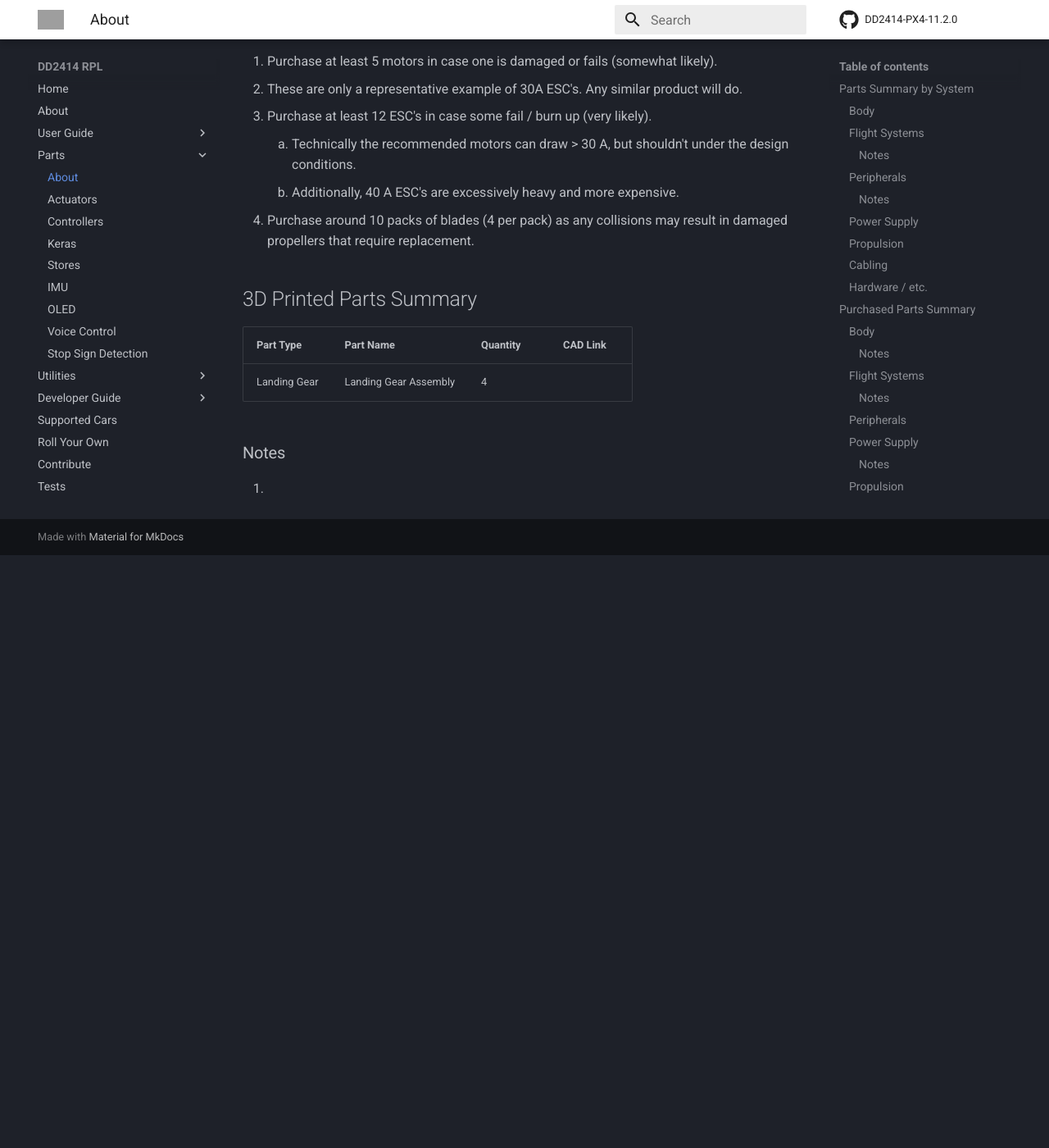
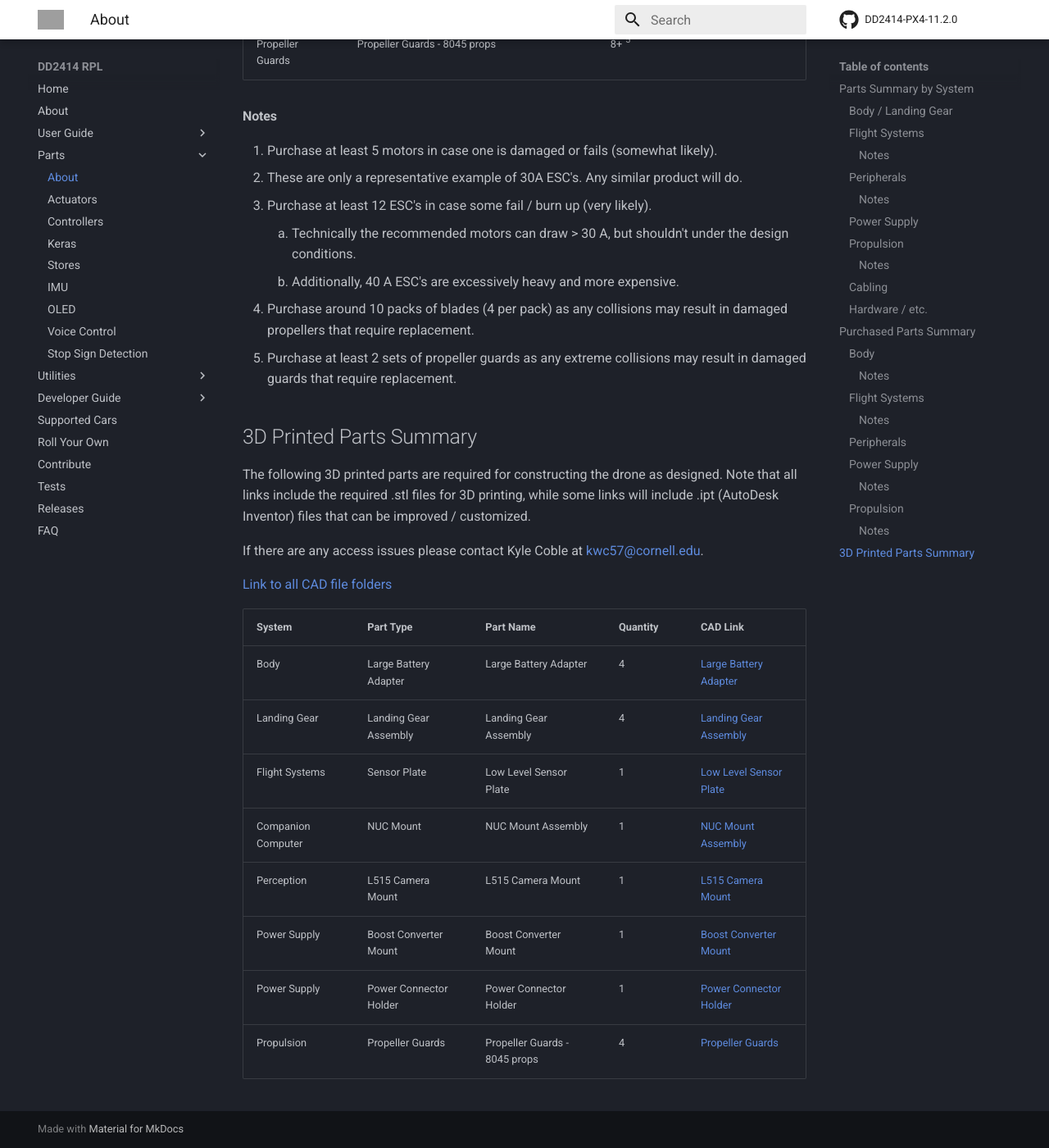
Before and after one commit to alsarmie/DD2414-Documentation, an MkDocs documentation site: the page built from docs/parts/about.md, in a window 1280 px wide and 1400 px high, scrolled down 6426 px. Shown: the whole window at 82% size. Built offline with MkDocs 1.6.1 and Material for MkDocs 9.7.7, drawn with Linux system fonts in a browser that asks for light colours; comment, search, counter and statistics services are not loaded; before the commit the page ends 7103 px from its top, so only the background shows below that; some of the changed text lies outside the part shown; grey boxes are pictures that could not be loaded.

Commit message:
Add CAD file parts list w/ google drive links

```diff
--- a/docs/parts/about.md
+++ b/docs/parts/about.md
@@ -9,7 +9,7 @@
 
 ## Parts Summary by System
 
-### Body
+### Body / Landing Gear
 | System             | Part Name                 | Part Description                          | Category   |
 | ------             | ---------                 | ---------                                 | ---------- |
 | Body               | Drone Frame               | 380mm Multirotor Quadcopter Frame         | Purchased  |
@@ -68,7 +68,11 @@
 | Propulsion         | 30A, 2S-4S ESC's          | 30A, 2S-4S Multirotor ESC's               | Purchased  |
 | Propulsion         | Propellers                | 8045 Propellers - 2x CW & 2x CCW          | Purchased  |
 | Propulsion         | Propeller Adapters        | 5mm (M5) prop adapters - 2x CW & 2x CCW   | Purchased  |
-| Propulsion         | Propeller Guards          |                                           |            |
+| Propulsion         | Propeller Guards          | Propeller Guards - 8045 props             | Either     |
+
+#### Notes
+1. There are two options for propeller guards. The purchased guards have proven to withstand more damage during collisions.
+
 
 ### Cabling
 
@@ -161,7 +165,7 @@
 | 30A, 2S-4S ESC's       | 30A, 2S-4S Multirotor ESC's              | 86 SEK     | 12+ <sup>2,3</sup> | [30A, 4S ESC's](https://hobbyking.com/en_us/blheli-s-30a.html?utm_source=google&utm_medium=cpc&utm_campaign=google_us_shopping&countrycode=US&gclid=Cj0KCQiA3NX_BRDQARIsALA3fIKZ4hVcBt_OM8rsq9deMwhyn5tWA2MbVwPeuNdMDwFlwVMlrfD3hTUaAvgHEALw_wcB&gclsrc=aw.ds) |
 | Propellers             | 8045 Propellers - 2x CW & 2x CCW         | 32 SEK     | 10+ <sup>4</sup>   | [8045 CW & CCW Propellers](https://hobbyking.com/en_us/8x4-5-sf-propellers-std-and-reverse-rotation-black-4pcs.html?___store=en_us) |
 | Propeller Adapters     | 5mm (M5) prop adapters - 2x CW & 2x CCW  | 71 SEK     | 1                  | [M5 Prop Adapters](https://www.aliexpress.com/item/32811870942.html?spm=a2g0o.productlist.0.0.3e2a65f2dhOpjR&algo_pvid=514ee6fd-d665-467b-a778-3d5a8518a859&algo_expid=514ee6fd-d665-467b-a778-3d5a8518a859-0&btsid=0bb0623416018166608475111e42e9&ws_ab_test=searchweb0_0,searchweb201602_,searchweb201603_) |
-| Propeller Guards       |                                          |            |                    |               |
+| Propeller Guards       | Propeller Guards - 8045 props            |            | 8+ <sup>5</sup>    |               |
 
 #### Notes
  1. Purchase at least 5 motors in case one is damaged or fails (somewhat likely).
@@ -170,12 +174,27 @@
     1. Technically the recommended motors can draw > 30 A, but shouldn't under the design conditions.
     2. Additionally, 40 A ESC's are excessively heavy and more expensive.
  4. Purchase around 10 packs of blades (4 per pack) as any collisions may result in damaged propellers that require replacement.
+ 5. Purchase at least 2 sets of propeller guards as any extreme collisions may result in damaged guards that require replacement.
 
 
 ## 3D Printed Parts Summary
-| Part Type    | Part Name             | Quantity | CAD Link |
-| ---------    | ---------             | -------- | ----     |
-| Landing Gear | Landing Gear Assembly | 4        |          |
 
-### Notes
-1.
+The following 3D printed parts are required for constructing the drone as designed.
+Note that all links include the required .stl files for 3D printing, while some
+links will include .ipt (AutoDesk Inventor) files that can be improved / customized.
+
+If there are any access issues please contact Kyle Coble at [kwc57@cornell.edu](kwc57@cornell.edu).
+
+[Link to all CAD file folders](https://drive.google.com/drive/folders/1cGAwa-KiyMPA3GqdAuRivi8l1ZGf-k5G?usp=sharing)
+
+
+| System             | Part Type                 | Part Name                     | Quantity | CAD Link |
+| ------             | ---------                 | ---------                     | -------- | ----     |
+| Body               | Large Battery Adapter     | Large Battery Adapter         | 4        | [Large Battery Adapter ](https://drive.google.com/drive/folders/1uap2Yj39mSSUyjF8RAOGZAhPu2N2kLyg?usp=sharing) |
+| Landing Gear       | Landing Gear Assembly     | Landing Gear Assembly         | 4        | [Landing Gear Assembly ](https://drive.google.com/drive/folders/18POZlQbrHtJMRAQEIRWGYhrx_C7PdH1Q?usp=sharing) |
+| Flight Systems     | Sensor Plate              | Low Level Sensor Plate        | 1        | [Low Level Sensor Plate](https://drive.google.com/drive/folders/1gYHbsAsMWU1eWWXqgtkynMo1hv9yFUdo?usp=sharing) |
+| Companion Computer | NUC Mount                 | NUC Mount Assembly            | 1        | [NUC Mount Assembly    ](https://drive.google.com/drive/folders/1BV5lZG86zBsEEb_vWatxMujV6_MNMZNt?usp=sharing) |
+| Perception         | L515 Camera Mount         | L515 Camera Mount             | 1        | [L515 Camera Mount     ](https://drive.google.com/drive/folders/1u5H9TtVz9fjSNWXMWIMLbXnKLl3-7Bkz?usp=sharing) |
+| Power Supply       | Boost Converter Mount     | Boost Converter Mount         | 1        | [Boost Converter Mount ](https://drive.google.com/drive/folders/13RaEbpgpk8FFmrktdRqJVaby-_lfqt-y?usp=sharing) |
+| Power Supply       | Power Connector Holder    | Power Connector Holder        | 1        | [Power Connector Holder](https://drive.google.com/drive/folders/1f3mKzfqlhNqATIsFCsNNFlk3i8NtxnCB?usp=sharing) |
+| Propulsion         | Propeller Guards          | Propeller Guards - 8045 props | 4        | [Propeller Guards      ](https://drive.google.com/drive/folders/1s5grezjiT4flGRODpr2cLomOxQAkHWBo?usp=sharing) |
```
Also changed, not shown: other parts of docs/parts/about.md (+1 -1 lines).
